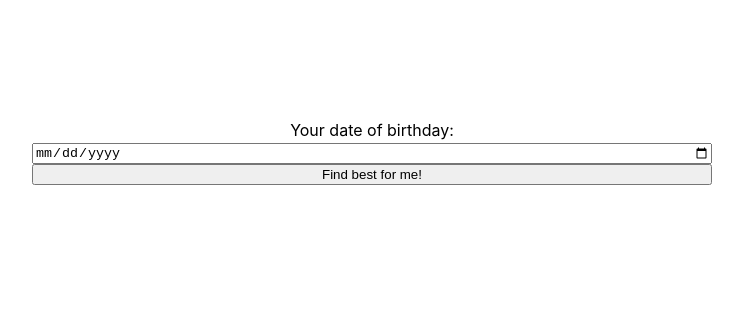
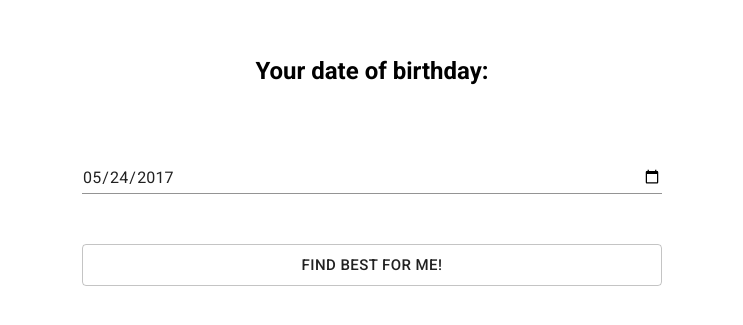
Before and after one commit to dtereshenko/pandora-rando, a React (Create React App) app: page / in a window 1280 px wide. Shown: the part 249-574 px from the top of the page, without its empty margins (268-1011 px from the left). Built offline with nearby package versions, Linux system fonts and the light colour scheme.

Commit message:
ADd styles

```diff
--- a/package.json
+++ b/package.json
@@ -3,6 +3,8 @@
   "version": "0.1.0",
   "private": true,
   "dependencies": {
+    "@material-ui/core": "^4.11.1",
+    "@material-ui/icons": "^4.9.1",
     "react": "^16.6.1",
     "react-dom": "^16.6.1",
     "react-scripts": "2.1.1"
--- a/public/index.html
+++ b/public/index.html
@@ -3,10 +3,12 @@
   <head>
     <meta charset="utf-8" />
     <link rel="shortcut icon" href="%PUBLIC_URL%/favicon.ico" />
+
     <meta
-      name="viewport"
-      content="width=device-width, initial-scale=1, shrink-to-fit=no"
+            name="viewport"
+            content="minimum-scale=1, initial-scale=1, width=device-width"
     />
+
     <meta name="theme-color" content="#000000" />
     <!--
       manifest.json provides metadata used when your web app is added to the
@@ -22,7 +24,9 @@
       work correctly both with client-side routing and a non-root public URL.
       Learn how to configure a non-root public URL by running `npm run build`.
     -->
-    <title>Create React App + Go API</title>
+    <link rel="stylesheet" href="https://fonts.googleapis.com/css?family=Roboto:300,400,500,700&display=swap" />
+    <link rel="stylesheet" href="https://fonts.googleapis.com/icon?family=Material+Icons" />
+    <title>Kostыl ne viyobuysya!</title>
   </head>
   <body>
     <noscript>
--- a/src/App.css
+++ b/src/App.css
@@ -2,8 +2,6 @@ main {
   align-content: center;
   box-sizing: border-box;
   display: grid;
-  font-family: 'SF Pro Text', 'SF Pro Icons', 'Helvetica Neue', 'Helvetica',
-    'Arial', sans-serif;
   hyphens: auto;
   line-height: 1.65;
   margin: 0 auto;
--- a/src/App.js
+++ b/src/App.js
@@ -1,6 +1,11 @@
 import React from 'react';
 import { useState } from 'react';
 import './App.css';
+import Button from '@material-ui/core/Button';
+import TextField from "@material-ui/core/TextField";
+import LinearProgress from "@material-ui/core/LinearProgress";
+import Backdrop from "@material-ui/core/Backdrop";
+import CircularProgress from "@material-ui/core/CircularProgress";
 
 const SHARMS = [
     {
@@ -46,10 +51,12 @@ const SHARMS = [
   ];
 
 
+const DEFAULT_BIRTHDAY = '2017-05-24'
 
 function App() {
-  const [birthday, setBirthday] = useState(null)
+  const [birthday, setBirthday] = useState(DEFAULT_BIRTHDAY)
     const [sharmIndex, setSharmIndex] = useState(null)
+    const [showProgress, setShowProgress] = useState(false)
 
 
   const handleBirthdayChange = e => {
@@ -58,20 +65,45 @@ function App() {
   }
 
   const handleFindMySharmClick = () => {
-      const [, , day] = birthday.split('-')
+      setShowProgress(true);
+      setTimeout(() => {
+          const [, , day] = birthday.split('-')
 
-        const sharmIndex = day % SHARMS.length;
-      console.log('sharmIndex',sharmIndex)
-      setSharmIndex(sharmIndex);
+          const sharmIndex = day % SHARMS.length;
+          console.log('sharmIndex',sharmIndex)
+          setSharmIndex(sharmIndex);
+          setShowProgress(false);
+      }, 3000)
+
+  }
+
+  const handleProgressClose = () => {
+      setShowProgress(false);
   }
 
   const yourBestSharm = sharmIndex !== null && SHARMS[sharmIndex];
 
   return (
     <main>
-      <label for={'birthday'}>Your date of birthday:</label>
-      <input id={'birthday'} type="date" onChange={handleBirthdayChange}/>
-      <input type={'submit'} value={'Find best for me!'} onClick={handleFindMySharmClick}/>
+
+      <h2>Your date of birthday:</h2>
+        <TextField
+            id="date"
+            type="date"
+            style={{margin: '50px'}}
+            defaultValue={DEFAULT_BIRTHDAY}
+            InputLabelProps={{
+                shrink: true,
+            }}
+            onChange={handleBirthdayChange}
+        />
+        <Button variant="outlined" style={{margin: '0 50px'}} size={"large"}  onClick={handleFindMySharmClick}>Find best for me!</Button>
+        <Backdrop style={{flexDirection: 'column', backgroundColor: 'rgba(0, 0, 0, 0.9)'}} open={showProgress} onClick={handleProgressClose}>
+            <CircularProgress size={60} color={'secondary'} />
+            <div>
+            <h4 style={{color: 'white'}}>Magic is happening...</h4>
+            </div>
+        </Backdrop>
 
         {!!yourBestSharm && <div>
             <h2>Here is the best for you: {yourBestSharm.charmsName}</h2>
--- a/src/index.css
+++ b/src/index.css
@@ -1,7 +1,7 @@
 body {
   margin: 0;
   padding: 0;
-  font-family: -apple-system, BlinkMacSystemFont, "Segoe UI", "Roboto", "Oxygen",
+  font-family: "Roboto", BlinkMacSystemFont, "Segoe UI",  "Oxygen",
     "Ubuntu", "Cantarell", "Fira Sans", "Droid Sans", "Helvetica Neue",
     sans-serif;
   -webkit-font-smoothing: antialiased;
```
Also changed, not shown: 1 other file (tests, documents, lock files or other folders).
